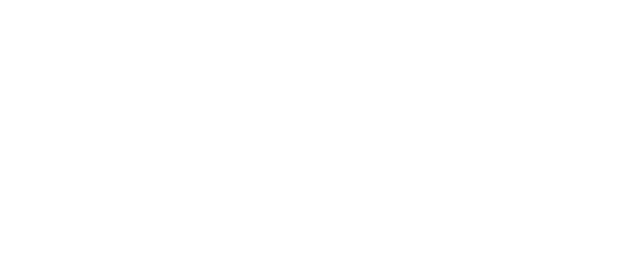
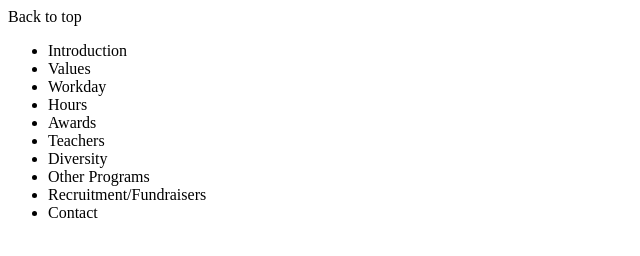
Before and after one commit to GreenNick/THS-Robotics-Site, a plain HTML site: page index.html in a window 1280 px wide. Shown: the whole page, without its empty margins (0-640 px from the left). Drawn offline with nearby package versions, Linux system fonts and the light colour scheme; files that its build step writes are made by us from their sources.

Commit message:
Adds navigation sections

```diff
--- a/index.html
+++ b/index.html
@@ -6,10 +6,22 @@
 
 <body>
   <nav>
+    <a>Back to top</a>
     <ul>
+      <li><a>Introduction</a></li>
+      <li><a>Values</a></li>
+      <li><a>Workday</a></li>
+      <li><a>Hours</a></li>
+      <li><a>Awards</a></li>
+      <li><a>Teachers</a></li>
+      <li><a>Diversity</a></li>
+      <li><a>Other Programs</a></li>
+      <li><a>Recruitment/Fundraisers</a></li>
+      <li><a>Contact</a></li>
     </ul>
   </nav>
   <main>
+    <div class='nav-btn'><span></span></div>
   </main>
 </body>
 
```
